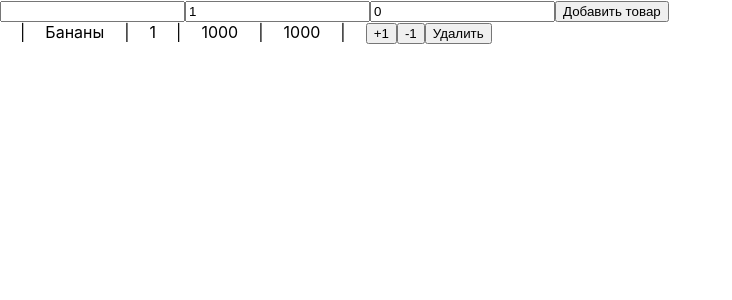
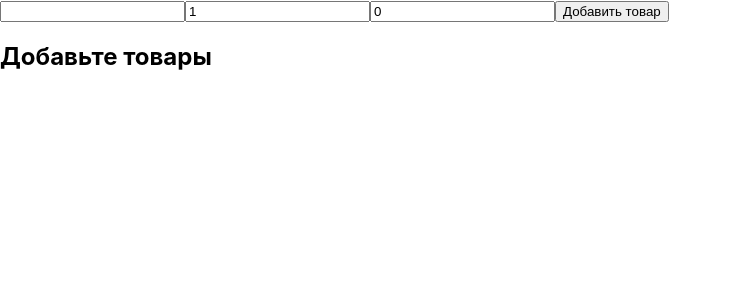
Before and after one commit to Daiena/lesson3, a React (Create React App) app: page / in a window 1280 px wide. Both pictures are taken after a click on the button "Удалить". Shown: the top 300 px of the page, without its empty margins (0-732 px from the left). Built offline with nearby package versions, Linux system fonts and the light colour scheme.

Commit message:
добавление\удаление товара кнопки

```diff
--- a/src/App.tsx
+++ b/src/App.tsx
@@ -6,6 +6,10 @@ import Counter from './components/Counter';
 import { useState } from 'react';
 import MyInput from './components/MyInput';
 import MyForm from './components/MyForm';
+
+const initialState=[
+  {id:1, count:1, name:"Бананы", inCart:false, price:1000},
+]
 
 function App() {
 //   const products: IProduct[]=[
@@ -24,18 +28,28 @@ function App() {
 //     inCart: true,
 // }
 //   ]
+const [productList, setProductList]=useState<IProduct[]>(initialState);
 
-const [productList, setProductList]=useState<IProduct[]>([
-  {id:1, count:1, name:"Бананы", inCart:false, price:1000},
-]);
 const addProduct=(product:IProduct)=>{
   product.id=Math.max(...productList.map(p=>p.id), 0)+1;
   setProductList([...productList, product]);
 };
+
+const updateProduct=(product:IProduct):void=>{
+  setProductList(productList.map(p =>p.id === product.id? product : p))
+}
+
+const deleteProduct=(product:IProduct):void=>{
+  setProductList(productList.filter(p =>p.id !== product.id))
+}
+
   return(
     <div>
       <MyForm addProduct={addProduct} />
-      <ProductList products={productList} />
+      <ProductList products={productList}
+      updateProduct={updateProduct}
+      deleteProduct={deleteProduct}
+      />
     </div>
   )
 };
--- a/src/components/Product.tsx
+++ b/src/components/Product.tsx
@@ -9,16 +9,35 @@ export interface IProduct{
 }
 interface ProductProps{
     product: IProduct,
+    updateProduct: (product:IProduct)=>void;
+    deleteProduct: (product:IProduct)=>void;
 }
 
-const Product=({product}: ProductProps)=>{
-    const {count, inCart, name,price}=product;
-   const onClickIncrement=()=>{
-    alert("+1");
+const Product=({product, updateProduct, deleteProduct}: ProductProps)=>{
+const {count, inCart, name,price}=product;
+const handleIncrement=()=>{
+  updateProduct({
+    ...product,
+    count: product.count +1
+  });
+};
+const handleDecrement=()=>{
+    updateProduct({
+        ...product,
+        count: product.count -1
+      });
    };
-   const onClickDecrement=()=>{
-    alert("-1");
-   };
+const handleDelete=()=>{
+    deleteProduct(product);
+}
+
+const toggleCart=()=>{
+    updateProduct({
+        ...product,
+       inCart: !product.inCart
+      });
+}
+
     return (
     <div>
         <span className="span">{inCart && "✔"}</span>
@@ -26,9 +45,10 @@ const Product=({product}: ProductProps)=>{
         <span className="span">{count}</span>
         <span className="span">{price}</span>
         <span className="span">{price*count}</span>
-        <MyButton onClick={onClickIncrement}>+1</MyButton>
-        <MyButton onClick={onClickDecrement}>-1</MyButton>
-        <MyButton onClick={onClickDecrement}>Удалить</MyButton>
+        <MyButton onClick={toggleCart}>В корзине</MyButton>
+        <MyButton onClick={handleIncrement}>+1</MyButton>
+        <MyButton onClick={handleDecrement}>-1</MyButton>
+        <MyButton onClick={handleDelete}>Удалить</MyButton>
     </div>
    )
 }
--- a/src/components/ProductList.tsx
+++ b/src/components/ProductList.tsx
@@ -1,16 +1,25 @@
 import Product, { IProduct } from "./Product";
 
 interface ProductListProps{
-    products: IProduct[],
+    products: IProduct[];
+    updateProduct: (product:IProduct)=>void;
+    deleteProduct: (product:IProduct)=>void;
 }
 
-const ProductList=({products}: ProductListProps)=>{
+const ProductList=({products, updateProduct, deleteProduct}: ProductListProps)=>{
     return (
         <div>
-            {
-                products.map((product) =>(
-                <Product key={product.id} product={product}/>)
-                )
+            {products.length >0 ? products.map((product) =>(
+                <Product
+                 key={product.id}
+                 product={product}
+                 updateProduct={updateProduct}
+                 deleteProduct={deleteProduct}
+                 />
+            ))
+            : (
+                <h2> Добавьте товары</h2>
+            )
             }
         </div>
     );
```
